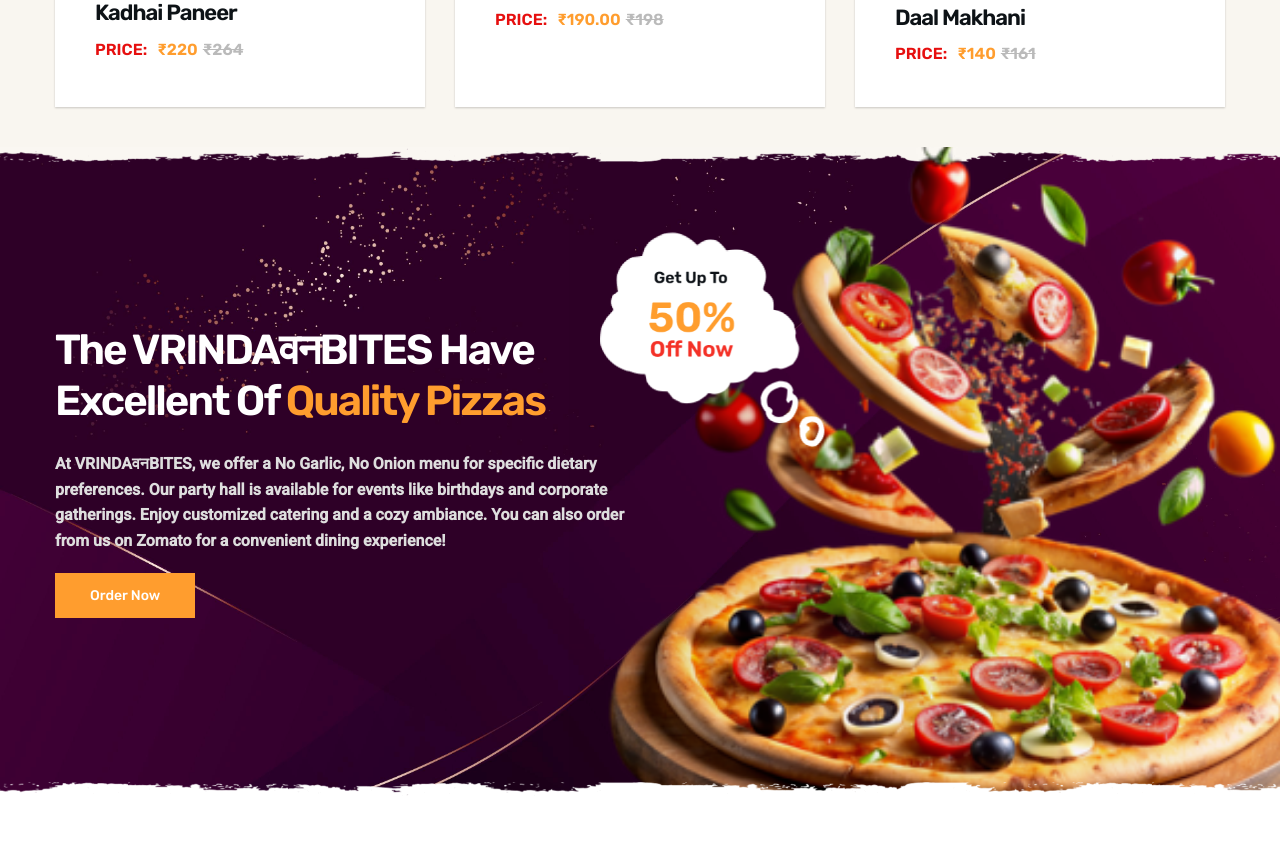
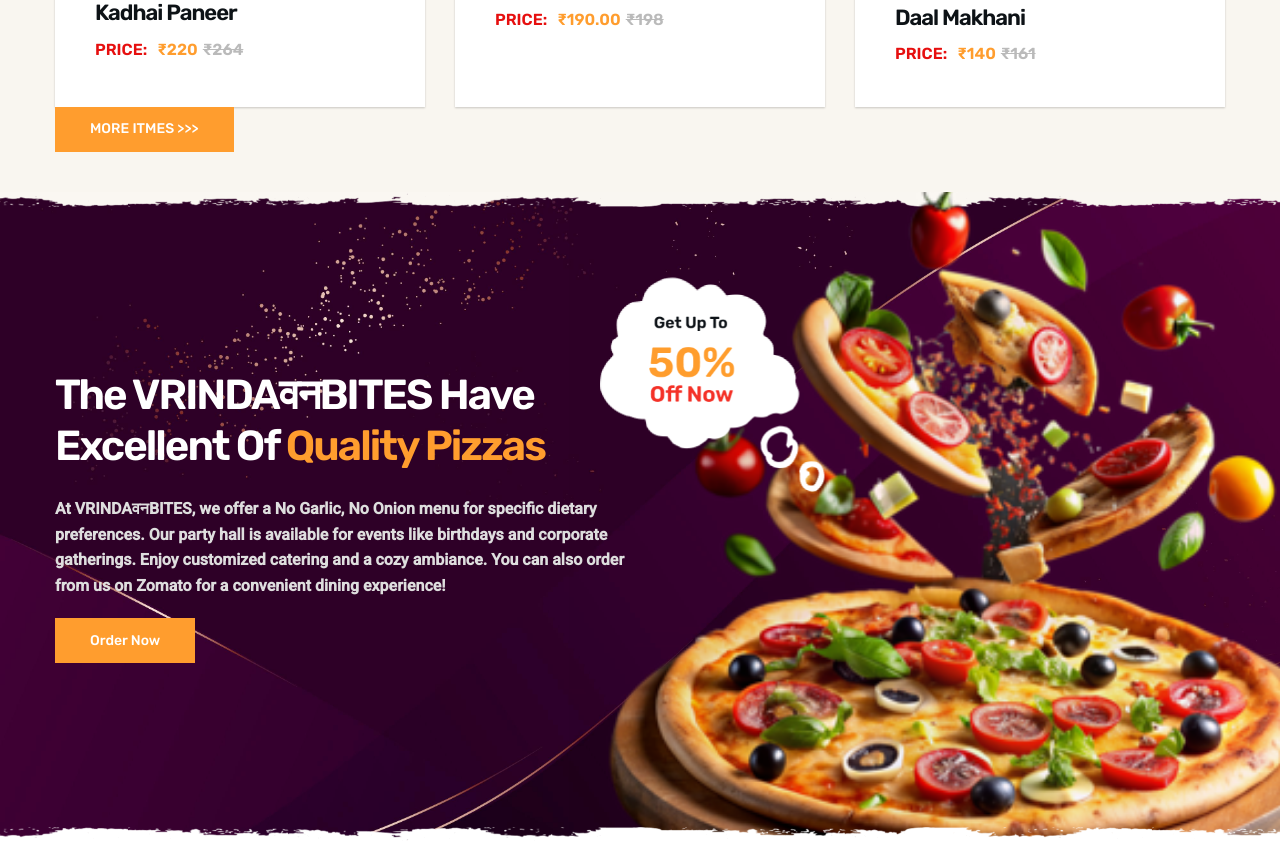
Before and after one commit to jeetu41/Restaurant3, a plain HTML site: page index.html in a window 1280 px wide. Shown: the part 3384-4238 px from the top of the page. Drawn offline with nearby package versions, Linux system fonts and the light colour scheme.

Commit message:
index.html

```diff
--- a/index.html
+++ b/index.html
@@ -676,6 +676,9 @@
             </li>
 
           </ul>
+             <button class="btn btn-hover" >
+               <a href="menu.html" data-nav-link>MORE ITMES >>></a>
+             </button>
 
 
         </div>
```
